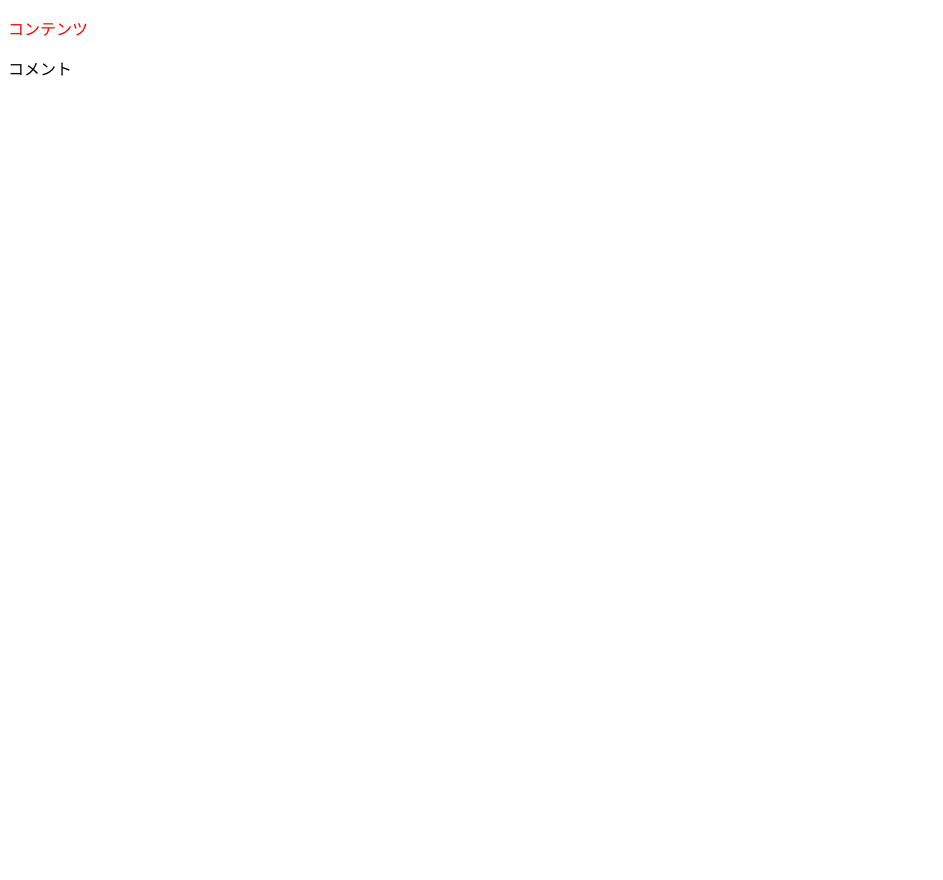
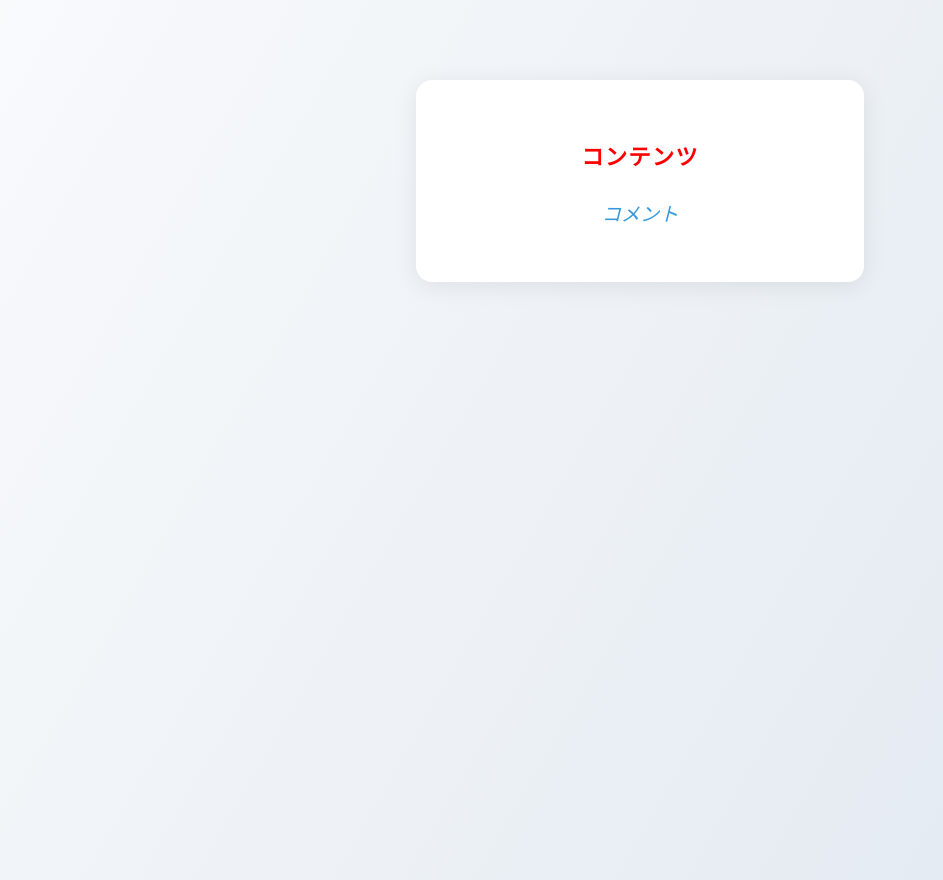
Before and after one commit to SodaiFurukawa/tutorial, a plain HTML site: page index.html in a window 1280 px wide. Shown: the whole page, without its empty margins (0-943 px from the left). Before the commit the page ends 800 px from the top, so only its background shows below. Drawn offline with Linux system fonts and the light colour scheme.

Commit message:
CSSの追加

```diff
--- /dev/null
+++ b/index.css
@@ -0,0 +1,36 @@
+/* ベースのリセット */
+body {
+    margin: 0;
+    padding: 0;
+    font-family: 'Segoe UI', 'Meiryo', sans-serif;
+    background: linear-gradient(120deg, #f8fafc 0%, #e0e7ef 100%);
+    min-height: 100vh;
+}
+
+div {
+    max-width: 400px;
+    margin: 80px auto;
+    background: #fff;
+    border-radius: 16px;
+    box-shadow: 0 4px 24px rgba(0,0,0,0.08);
+    padding: 32px 24px;
+    text-align: center;
+}
+
+p {
+    font-size: 1.2rem;
+    color: #333;
+    margin: 1.2em 0;
+}
+
+p:first-child {
+    color: #e74c3c;
+    font-weight: bold;
+    font-size: 1.4rem;
+    letter-spacing: 0.05em;
+}
+
+p:last-child {
+    color: #3498db;
+    font-style: italic;
+}
--- a/index.html
+++ b/index.html
@@ -4,6 +4,7 @@
 <head>
     <meta charset="utf-8">
     <title>テストページ</title>
+    <link rel="stylesheet" href="index.css">
 </head>
 
 <body>
```
